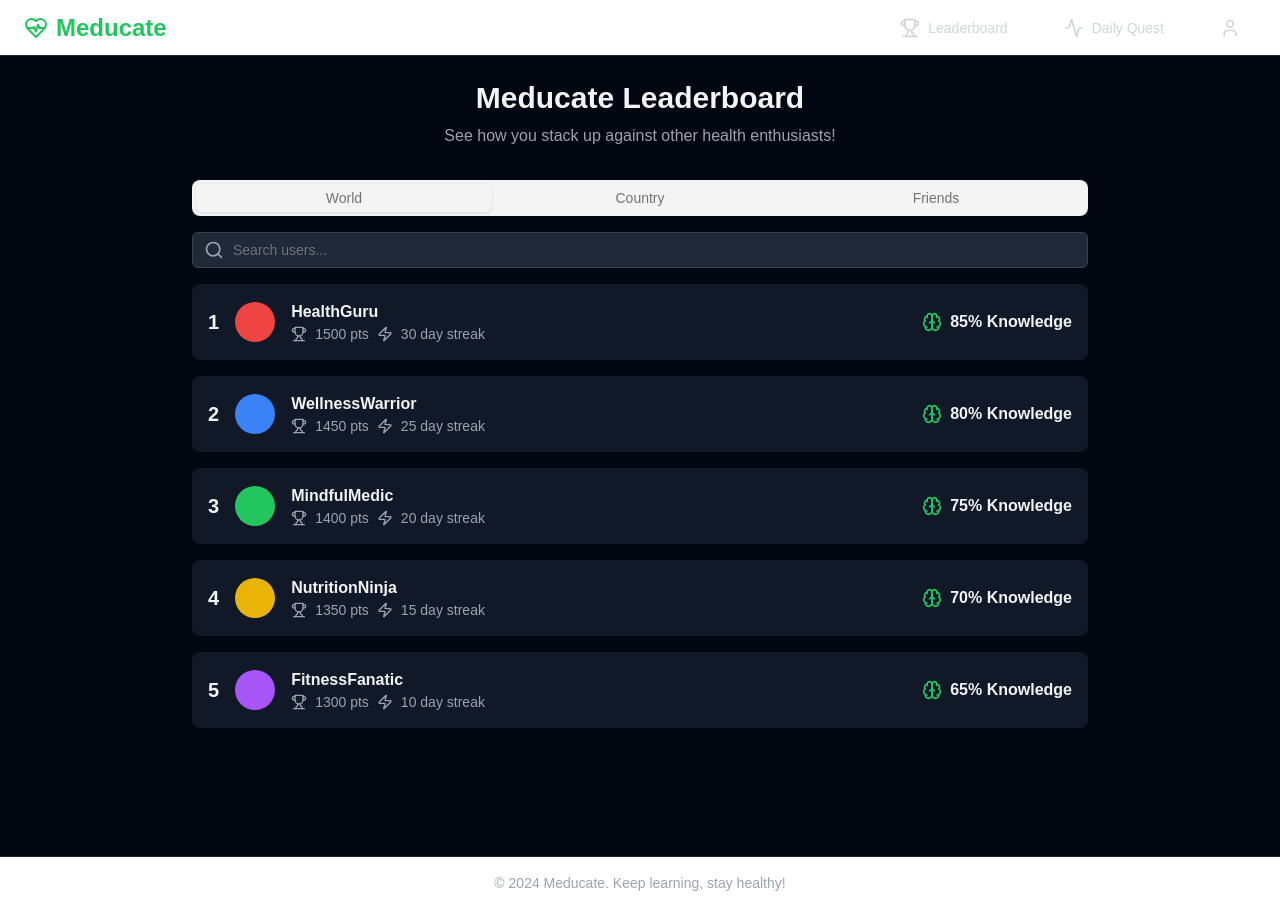
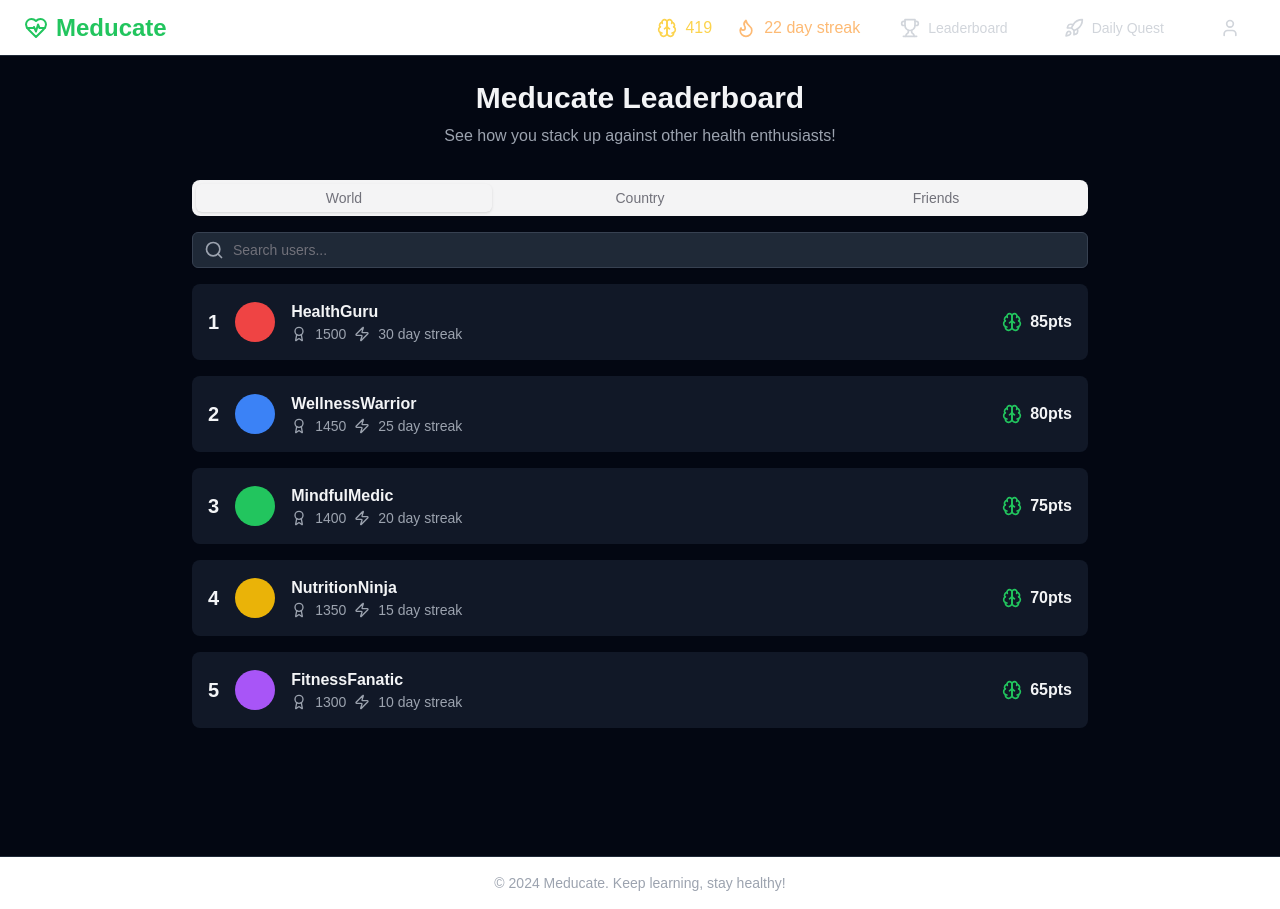
Before and after one commit to ethantr/meducate, a Next.js app: page /leaderboard in a window 1280 px wide. Built offline with nearby package versions, Linux system fonts and the light colour scheme.

Commit message:
can search own topics, and tidy up

```diff
--- a/app/(platform)/(components)/navbar.js
+++ b/app/(platform)/(components)/navbar.js
@@ -1,8 +1,9 @@
-"use client";
-import { useState } from "react";
-import { Button } from "@/components/ui/button";
-import { Progress } from "@/components/ui/progress";
-import { Input } from "@/components/ui/input";
+"use client"
+
+import { useState, useEffect } from "react"
+import { Button } from "@/components/ui/button"
+import { Progress } from "@/components/ui/progress"
+import { Input } from "@/components/ui/input"
 import {
   HeartPulse,
   Brain,
@@ -14,11 +15,44 @@ import {
   User,
   Search,
   Trophy,
-} from "lucide-react";
-import Link from "next/link";
+  RefreshCw,
+  Flame,
+  Rocket,
+} from "lucide-react"
+import Link from "next/link"
+
 const Navbar = () => {
+  const [score, setScore] = useState(0)
+  const [streak, setStreak] = useState(0)
+  const [isSyncing, setIsSyncing] = useState(false)
+
+  useEffect(() => {
+    // Simulating initial data fetch
+    fetchUserData()
+  }, [])
+
+  const fetchUserData = async () => {
+    // Simulating API call
+    const response = await new Promise((resolve) => {
+      setTimeout(() => {
+        resolve({
+          score: Math.floor(Math.random() * 1000),
+          streak: Math.floor(Math.random() * 30),
+        })
+      }, 1000)
+    })
+
+    setScore(response.score)
+    setStreak(response.streak)
+  }
+
+  const syncData = async () => {
+    setIsSyncing(true)
+    await fetchUserData()
+    setIsSyncing(false)
+  }
+
   return (
-    <>
     <header className="px-4 lg:px-6 h-14 flex items-center justify-between border-b border-gray-800">
       <Link className="flex items-center justify-center" href="/home">
         <HeartPulse className="h-6 w-6 text-green-500" />
@@ -27,7 +61,15 @@ const Navbar = () => {
         </span>
       </Link>
       <nav className="flex items-center gap-4 sm:gap-6">
-          <Link href ="/leaderboard">
+        <div className="flex items-center gap-2 text-amber-300">
+          <Brain className="h-5 w-5" />
+          <span>{score}</span>
+        </div>
+        <div className="flex items-center gap-2 text-orange-300">
+          <Flame className="h-5 w-5" />
+          <span>{streak} day streak</span>
+        </div>
+        <Link href="/leaderboard">
           <Button
             variant="ghost"
             className="text-gray-300 hover:text-gray-100"
@@ -37,7 +79,7 @@ const Navbar = () => {
           </Button>
         </Link>
         <Button variant="ghost" className="text-gray-300 hover:text-gray-100">
-            <Activity className="h-5 w-5 mr-2" />
+          <Rocket className="h-5 w-5 mr-2" />
           Daily Quest
         </Button>
         <Button variant="ghost" className="text-gray-300 hover:text-gray-100">
@@ -45,8 +87,7 @@ const Navbar = () => {
         </Button>
       </nav>
     </header>
-    </>
-  );
-};
+  )
+}
 
-export default Navbar;
+export default Navbar
--- a/app/(platform)/home/page.js
+++ b/app/(platform)/home/page.js
@@ -34,20 +34,18 @@ const categories = [
     name: "Nutrition",
     icon: Apple,
     color: "text-green-500",
-    topics: ["Balanced Diet", "Vitamins & Minerals", "Food Labels","Reading Nutrition Labels",
-    "Understanding Portion Sizes",
+    topics: ["Balanced Diet", "Vitamins & Minerals", "Food Labels",
     "Healthy Eating on a Budget",
     "Debunking Nutrition Myths",
-    "Meal Planning for Better Health"],
+    "Meal Planning"],
   },
   {
     name: "Mental Health",
     icon: Brain,
     color: "text-purple-500",
-    topics: ["Stress Management", "Emotional Wellness", "Sleep Hygiene","Recognising Signs of Stress and Anxiety",
+    topics: ["Emotional Wellness","Signs of Stress and Anxiety",
     "How to Talk About Mental Health",
     "Coping Strategies for Everyday Life",
-    "The Importance of Mental Wellness",
     "Resources for Mental Health Support"],
   },
   {
@@ -156,6 +154,7 @@ export default function HomePage() {
               <p className="text-gray-400">Keep going! You're doing great!</p>
             </div>
             <div className="w-1/3">
+            <div className="text-gray-400">60 until next level</div>
               <Progress
                 value={33}
                 className="h-3 bg-green-900"
--- a/app/(platform)/leaderboard/page.js
+++ b/app/(platform)/leaderboard/page.js
@@ -5,7 +5,7 @@ import { Button } from "@/components/ui/button";
 import { Input } from "@/components/ui/input";
 import { Avatar } from "@/components/ui/avatar";
 import { Tabs, TabsContent, TabsList, TabsTrigger } from "@/components/ui/tabs";
-import { Search, Trophy, Zap, Brain } from "lucide-react";
+import { Search, Trophy, Zap, Brain,Award } from "lucide-react";
 
 // Mock data for demonstration
 const mockUsers = [
@@ -84,8 +84,8 @@ function LeaderboardContent({ users, searchQuery, setSearchQuery }) {
               <div>
                 <h3 className="font-semibold">{user.username}</h3>
                 <div className="flex items-center space-x-2 text-sm text-gray-400">
-                  <Trophy className="h-4 w-4" />
-                  <span>{user.score} pts</span>
+                  <Award className="h-4 w-4" />
+                  <span>{user.score}</span>
                   <Zap className="h-4 w-4 ml-2" />
                   <span>{user.streak} day streak</span>
                 </div>
@@ -93,7 +93,7 @@ function LeaderboardContent({ users, searchQuery, setSearchQuery }) {
             </div>
             <div className="flex items-center space-x-2">
               <Brain className="h-5 w-5 text-green-500" />
-              <span className="font-semibold">{user.knowledgeScore}% Knowledge</span>
+              <span className="font-semibold">{user.knowledgeScore}pts</span>
             </div>
           </div>
         ))}
--- a/app/globals.css
+++ b/app/globals.css
@@ -18,6 +18,7 @@ body {
   color: var(--foreground);
   background: var(--background);
   font-family: Arial, Helvetica, sans-serif;
+
 }
 
 @layer utilities {
```
Lines whose indentation alone changed are shown as unchanged.
